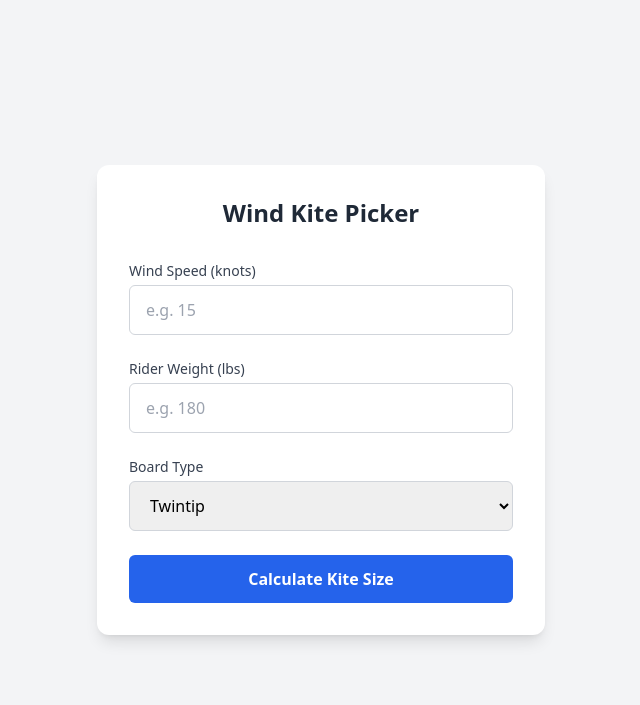
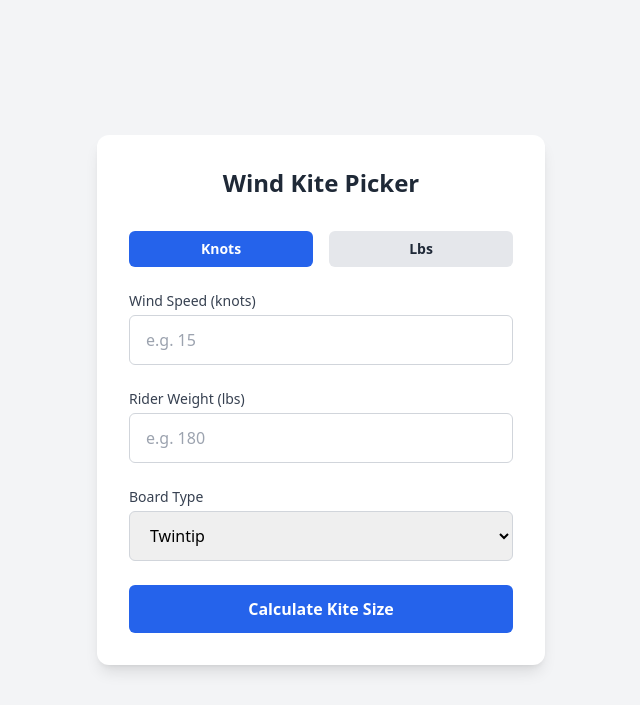
Before and after one commit to cedralpass/zed-test, a Flask app: page / in a window 1280 px wide. Shown: the top 705 px of the page, without its empty margins (319-959 px from the left). Run offline with Flask 3, Linux system fonts and the light colour scheme; some libraries are stand-ins or nearby versions.

Commit message:
feat(ui): implement unit toggling for wind speed and weight
- Add Vanilla JS logic to switch between Knots ↔ MPH and Lbs ↔ Kg
- Update HTML with necessary IDs for labels and inputs to enable DOM
  manipulation
- Refine toggle button styles for better visibility and active/inactive
  state feedback
- Integrate app.js into the main template

```diff
--- a/pyproject.toml
+++ b/pyproject.toml
@@ -8,6 +8,7 @@ authors = [
 ]
 requires-python = ">=3.12"
 dependencies = [
+    "beautifulsoup4>=4.15.0",
     "flask>=3.1.3",
 ]
 
--- /dev/null
+++ b/static/js/app.js
@@ -0,0 +1,73 @@
+document.addEventListener('DOMContentLoaded', () => {
+    const windSpeedInput = document.getElementById('wind_speed');
+    const weightInput = document.getElementById('rider_weight');
+    const windSpeedLabel = document.getElementById('wind_speed_label');
+    const weightLabel = document.getElementById('weight_label');
+
+    const windToggle = document.getElementById('wind-speed-toggle');
+    const weightToggle = document.getElementById('weight-toggle');
+
+    if (!windSpeedInput || !weightInput || !windSpeedLabel || !weightLabel || !windToggle || !weightToggle) {
+        console.error('Required elements not found in DOM');
+        return;
+    }
+
+    let windUnit = 'knots'; // 'knots' or 'mph'
+    let weightUnit = 'lbs'; // 'lbs' or 'kg'
+
+    windToggle.addEventListener('click', () => {
+        if (windUnit === 'knots') {
+            // Switch to mph
+            const val = parseFloat(windSpeedInput.value);
+            if (!isNaN(val)) {
+                windSpeedInput.value = (val * 1.15078).toFixed(1);
+            }
+            windUnit = 'mph';
+            windSpeedLabel.textContent = 'Wind Speed (mph)';
+            windToggle.textContent = 'MPH';
+            windToggle.classList.replace('bg-blue-600', 'bg-gray-200');
+            windToggle.classList.replace('text-white', 'text-gray-800');
+            windToggle.classList.replace('hover:bg-blue-700', 'hover:bg-gray-300');
+        } else {
+            // Switch to knots
+            const val = parseFloat(windSpeedInput.value);
+            if (!isNaN(val)) {
+                windSpeedInput.value = (val / 1.15078).toFixed(1);
+            }
+            windUnit = 'knots';
+            windSpeedLabel.textContent = 'Wind Speed (knots)';
+            windToggle.textContent = 'Knots';
+            windToggle.classList.replace('bg-gray-200', 'bg-blue-600');
+            windToggle.classList.replace('text-gray-800', 'text-white');
+            windToggle.classList.replace('hover:bg-gray-300', 'hover:bg-blue-700');
+        }
+    });
+
+    weightToggle.addEventListener('click', () => {
+        if (weightUnit === 'lbs') {
+            // Switch to kg
+            const val = parseFloat(weightInput.value);
+            if (!isNaN(val)) {
+                weightInput.value = (val * 0.453592).toFixed(1);
+            }
+            weightUnit = 'kg';
+            weightLabel.textContent = 'Rider Weight (kg)';
+            weightToggle.textContent = 'Kg';
+            weightToggle.classList.replace('bg-blue-600', 'bg-gray-200');
+            weightToggle.classList.replace('text-white', 'text-gray-800');
+            weightToggle.classList.replace('hover:bg-blue-700', 'hover:bg-gray-300');
+        } else {
+            // Switch to lbs
+            const val = parseFloat(weightInput.value);
+            if (!isNaN(val)) {
+                weightInput.value = (val / 0.453592).toFixed(1);
+            }
+            weightUnit = 'lbs';
+            weightLabel.textContent = 'Rider Weight (lbs)';
+            weightToggle.textContent = 'Lbs';
+            weightToggle.classList.replace('bg-gray-200', 'bg-blue-600');
+            weightToggle.classList.replace('text-gray-800', 'text-white');
+            weightToggle.classList.replace('hover:bg-gray-300', 'hover:bg-blue-700');
+        }
+    });
+});
--- a/templates/index.html
+++ b/templates/index.html
@@ -5,11 +5,21 @@
     <meta name="viewport" content="width=device-width, initial-scale=1.0">
     <title>Wind Kite Picker</title>
     <script src="https://cdn.tailwindcss.com"></script>
+    <script src="/static/js/app.js" defer></script>
 </head>
 <body class="bg-gray-100 min-h-screen flex items-center justify-center p-4">
 
     <div class="max-w-md w-full bg-white rounded-xl shadow-lg p-8">
         <h1 class="text-2xl font-bold text-center text-gray-800 mb-8">Wind Kite Picker</h1>
+
+        <div id="unit-toggles" class="mb-6 flex justify-between gap-4">
+            <button type="button" id="wind-speed-toggle" class="flex-1 py-2 px-3 bg-blue-600 hover:bg-blue-700 text-white rounded-md text-sm font-semibold transition-colors">
+                Knots
+            </button>
+            <button type="button" id="weight-toggle" class="flex-1 py-2 px-3 bg-gray-200 hover:bg-gray-300 text-gray-800 rounded-md text-sm font-semibold transition-colors">
+                Lbs
+            </button>
+        </div>
 
         {% if error %}
         <div class="mb-6 p-4 bg-red-100 border-l-4 border-red-500 text-red-700">
@@ -27,14 +37,14 @@
 
         <form method="POST" class="space-y-6">
             <div>
-                <label for="wind_speed" class="block text-sm font-medium text-gray-700 mb-1">Wind Speed (knots)</label>
+                <label id="wind_speed_label" for="wind_speed" class="block text-sm font-medium text-gray-700 mb-1">Wind Speed (knots)</label>
                 <input type="number" step="0.1" name="wind_speed" id="wind_speed" required
                     class="w-full px-4 py-3 rounded-md border border-gray-300 focus:ring-blue-500 focus:border-blue-500"
                     placeholder="e.g. 15" value="{{ wind_speed }}">
             </div>
 
             <div>
-                <label for="rider_weight" class="block text-sm font-medium text-gray-700 mb-1">Rider Weight (lbs)</label>
+                <label id="weight_label" for="rider_weight" class="block text-sm font-medium text-gray-700 mb-1">Rider Weight (lbs)</label>
                 <input type="number" step="0.1" name="rider_weight" id="rider_weight" required
                     class="w-full px-4 py-3 rounded-md border border-gray-300 focus:ring-blue-500 focus:border-blue-500"
                     placeholder="e.g. 180" value="{{ rider_weight }}">
```
Also changed, not shown: tests/test_ui_elements.py (added, +25 -0 lines), 1 other file.
